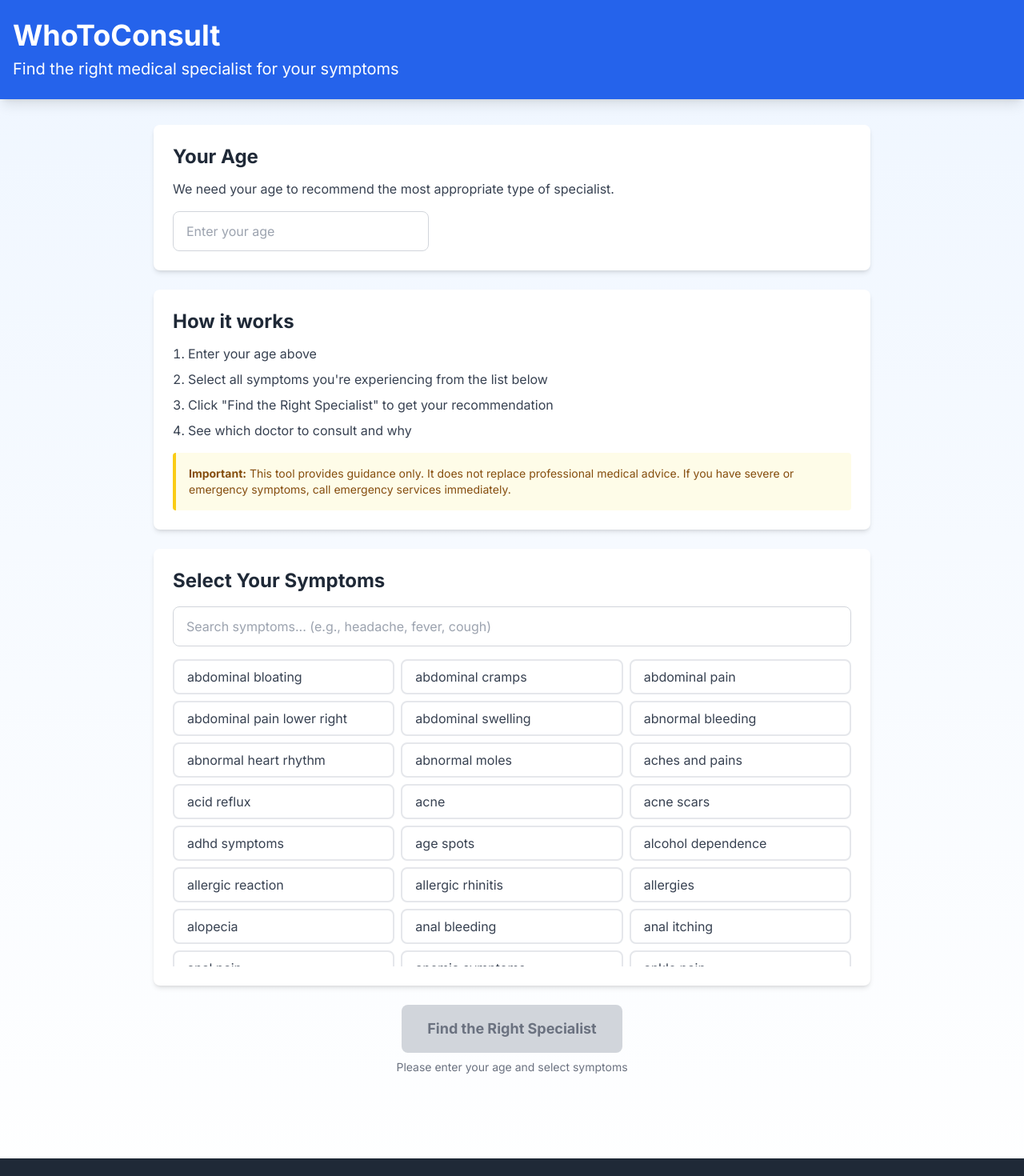
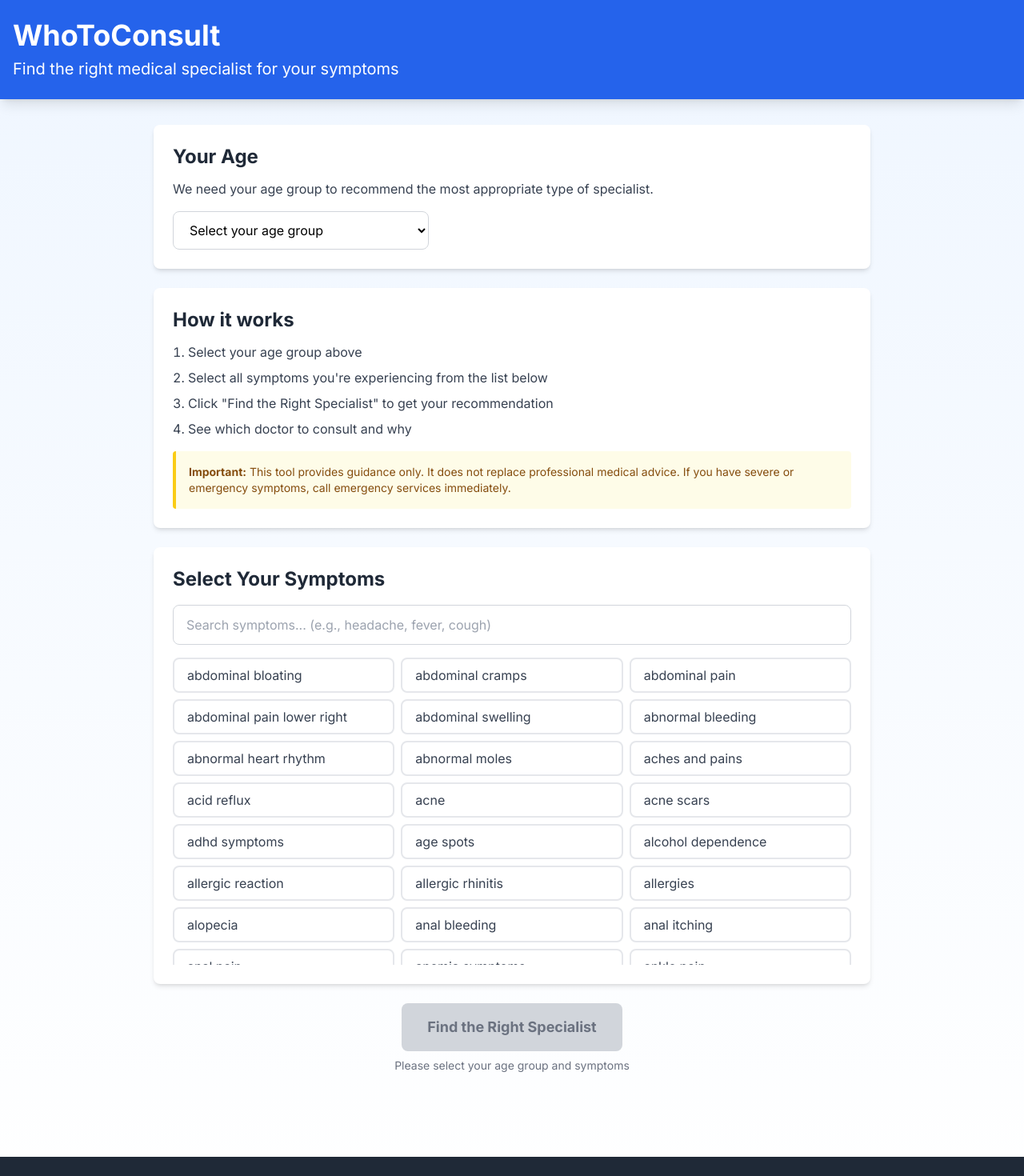
Before and after one commit to vinniealip/whotoconsult, a Next.js app: page / in a window 1280 px wide. Shown: the top 1470 px of the page at 80% size. Built offline with nearby package versions, Linux system fonts and the light colour scheme.

Commit message:
Add files via upload

```diff
--- a/app/page.js
+++ b/app/page.js
@@ -262,23 +262,24 @@ export default function Home() {
           {/* Age Input */}
           <div className="bg-white rounded-lg shadow-md p-6 mb-6">
             <h2 className="text-2xl font-bold text-gray-800 mb-3">Your Age</h2>
-            <p className="text-gray-700 mb-4">We need your age to recommend the most appropriate type of specialist.</p>
-            <input
-              type="number"
-              placeholder="Enter your age"
+            <p className="text-gray-700 mb-4">We need your age group to recommend the most appropriate type of specialist.</p>
+            <select
               value={age}
               onChange={(e) => setAge(e.target.value)}
-              className="w-full max-w-xs px-4 py-3 border border-gray-300 rounded-lg focus:ring-2 focus:ring-blue-500 focus:border-transparent"
-              min="0"
-              max="120"
-            />
+              className="w-full max-w-xs px-4 py-3 border border-gray-300 rounded-lg focus:ring-2 focus:ring-blue-500 focus:border-transparent bg-white"
+            >
+              <option value="">Select your age group</option>
+              <option value="5">0-12 years (Child)</option>
+              <option value="15">13-17 years (Teenager)</option>
+              <option value="25">18+ years (Adult)</option>
+            </select>
           </div>
 
           {/* Instructions */}
           <div className="bg-white rounded-lg shadow-md p-6 mb-6">
             <h2 className="text-2xl font-bold text-gray-800 mb-3">How it works</h2>
             <ol className="list-decimal list-inside space-y-2 text-gray-700">
-              <li>Enter your age above</li>
+              <li>Select your age group above</li>
               <li>Select all symptoms you're experiencing from the list below</li>
               <li>Click "Find the Right Specialist" to get your recommendation</li>
               <li>See which doctor to consult and why</li>
@@ -364,9 +365,9 @@ export default function Home() {
             {(!age || selectedSymptoms.length === 0) && (
               <p className="text-sm text-gray-500 mt-2">
                 {!age && selectedSymptoms.length === 0
-                  ? 'Please enter your age and select symptoms'
+                  ? 'Please select your age group and symptoms'
                   : !age
-                    ? 'Please enter your age'
+                    ? 'Please select your age group'
                     : 'Please select at least one symptom'}
               </p>
             )}
```
